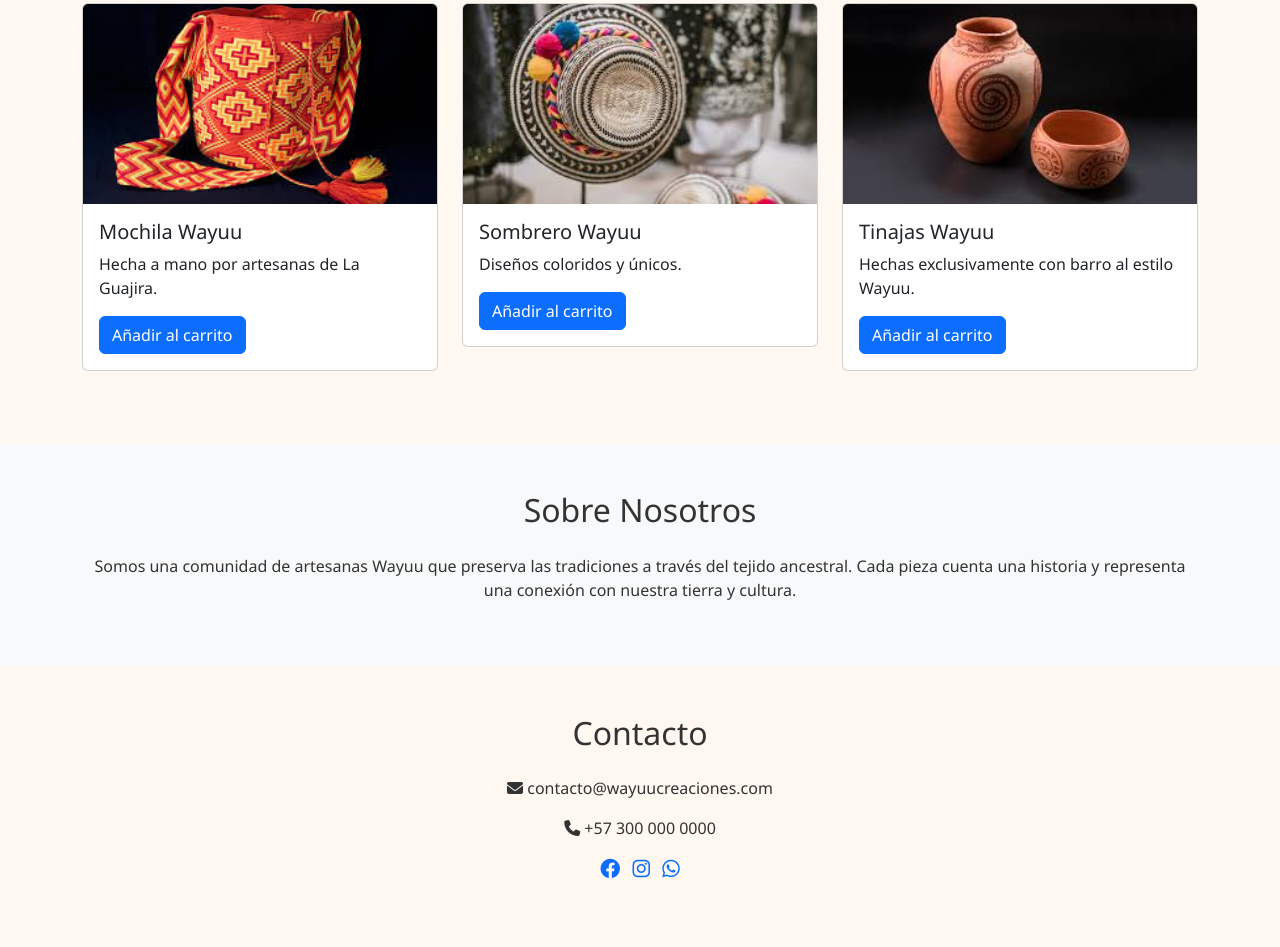
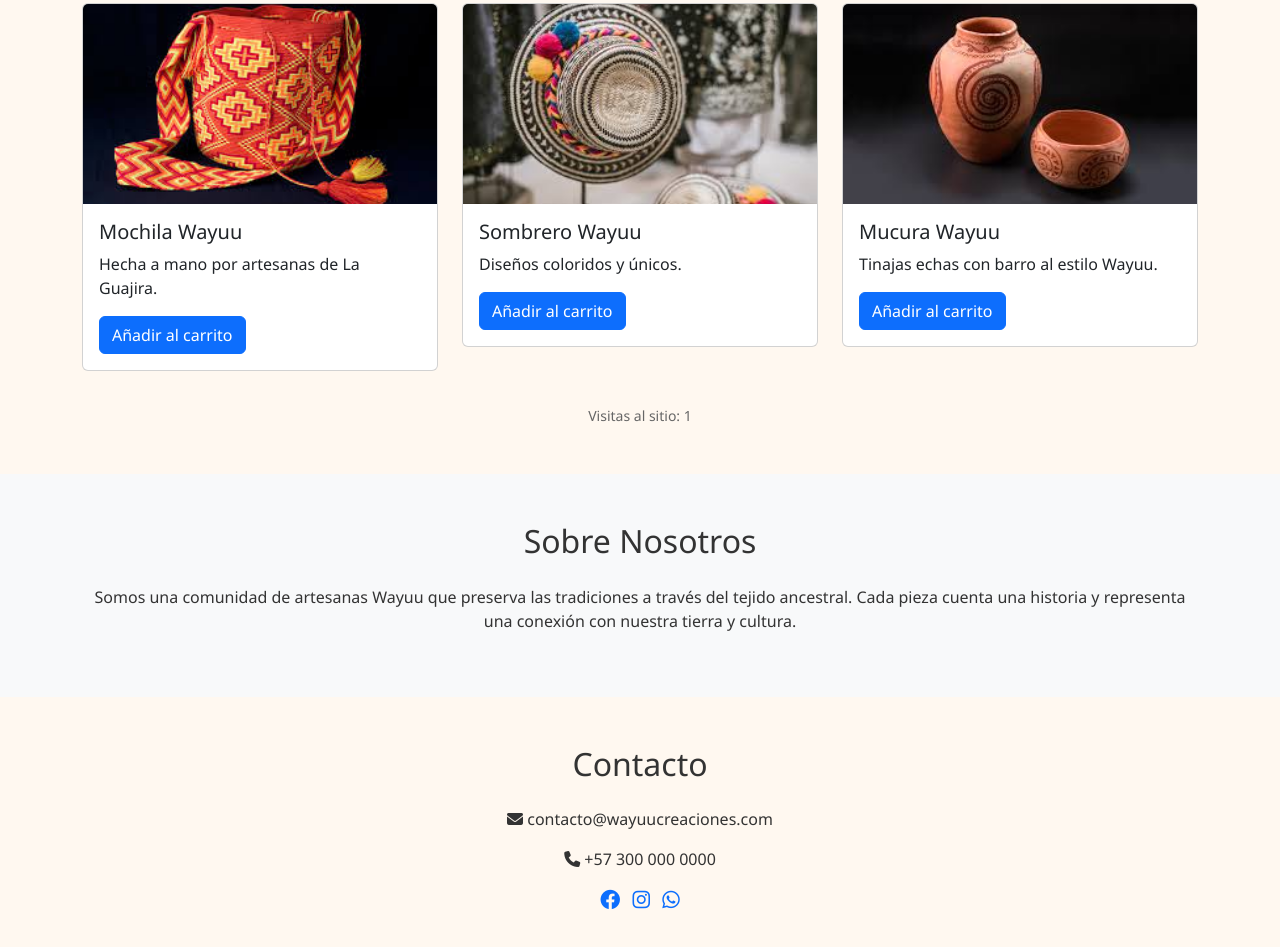
Before and after one commit to safedo40919/Pagina_Wayuu, a plain HTML site: page index.html in a window 1280 px wide. Shown: the part 803-1750 px from the top of the page. Drawn offline with nearby package versions, Linux system fonts and the light colour scheme.

Commit message:
actualizacion

```diff
--- a/index.html
+++ b/index.html
@@ -1,6 +1,5 @@
 <!DOCTYPE html>
 <html lang="es">
-
 <head>
     <meta charset="UTF-8">
     <meta name="viewport" content="width=device-width, initial-scale=1.0">
@@ -13,22 +12,17 @@
             --color-secondary: #F9C80E;
             --color-accent: #FF6F61;
         }
-
         body {
             background-color: #fff8f0;
             color: #333;
             font-family: 'Segoe UI', Tahoma, Geneva, Verdana, sans-serif;
         }
-
         .navbar {
             background-color: var(--color-primary);
         }
-
-        .navbar-brand,
-        .nav-link {
+        .navbar-brand, .nav-link {
             color: white !important;
         }
-
         .hero-section {
             background: url('https://images.unsplash.com/photo-1615903494117-47b06d40e28e') center/cover no-repeat;
             height: 80vh;
@@ -36,18 +30,15 @@
             align-items: center;
             justify-content: center;
             color: white;
-            text-shadow: 2px 2px 5px rgba(0, 0, 0, 0.6);
+            text-shadow: 2px 2px 5px rgba(0,0,0,0.6);
         }
-
         .hero-section h1 {
             font-size: 3rem;
         }
-
         .product-card img {
             height: 200px;
             object-fit: cover;
         }
-
         .cart {
             position: fixed;
             top: 80px;
@@ -59,22 +50,24 @@
             z-index: 1000;
             display: none;
         }
-
         .cart h5 {
             margin-bottom: 10px;
         }
-
         .cart-item {
             font-size: 14px;
         }
-
         .btn-cart {
             background-color: var(--color-accent);
             color: white;
         }
+        .contador-visitas {
+            font-size: 14px;
+            color: #666;
+            text-align: center;
+            margin-top: 10px;
+        }
     </style>
 </head>
-
 <body>
     <nav class="navbar navbar-expand-lg">
         <div class="container">
@@ -87,8 +80,7 @@
                     <li class="nav-item"><a class="nav-link" href="#productos">Productos</a></li>
                     <li class="nav-item"><a class="nav-link" href="#nosotros">Nosotros</a></li>
                     <li class="nav-item"><a class="nav-link" href="#contacto">Contacto</a></li>
-                    <li class="nav-item"><button class="btn btn-cart ms-2" onclick="toggleCart()"><i
-                                class="fas fa-shopping-cart"></i> Carrito (<span id="cart-count">0</span>)</button></li>
+                    <li class="nav-item"><button class="btn btn-cart ms-2" onclick="toggleCart()"><i class="fas fa-shopping-cart"></i> Carrito (<span id="cart-count">0</span>)</button></li>
                 </ul>
             </div>
         </div>
@@ -114,40 +106,37 @@
             <div class="row">
                 <div class="col-md-4 mb-4">
                     <div class="card product-card">
-                        <img src="Imagenes/mochila.jpeg" class="card-img-top"
-                            alt="Mochila Wayuu">
+                        <img src="Imagenes/mochila.jpeg" class="card-img-top" alt="Mochila Wayuu">
                         <div class="card-body">
                             <h5 class="card-title">Mochila Wayuu</h5>
                             <p class="card-text">Hecha a mano por artesanas de La Guajira.</p>
-                            <button class="btn btn-primary" onclick="addToCart('Mochila Wayuu', 120000)">Añadir al
-                                carrito</button>
+                            <button class="btn btn-primary" onclick="addToCart('Mochila Wayuu', 120000)">Añadir al carrito</button>
                         </div>
                     </div>
                 </div>
                 <div class="col-md-4 mb-4">
                     <div class="card product-card">
-                        <img src="Imagenes/images (1).jpeg" class="card-img-top"
-                            alt="Pulsera Wayuu">
+                        <img src="Imagenes/images (1).jpeg" class="card-img-top" alt="Pulsera Wayuu">
                         <div class="card-body">
                             <h5 class="card-title">Sombrero Wayuu</h5>
                             <p class="card-text">Diseños coloridos y únicos.</p>
-                            <button class="btn btn-primary" onclick="addToCart('Pulsera Wayuu', 25000)">Añadir al
-                                carrito</button>
+                            <button class="btn btn-primary" onclick="addToCart('Pulsera Wayuu', 25000)">Añadir al carrito</button>
                         </div>
                     </div>
                 </div>
                 <div class="col-md-4 mb-4">
                     <div class="card product-card">
-                        <img src="Imagenes/images.jpeg" class="card-img-top"
-                            alt="Hamaca Wayuu">
+                        <img src="Imagenes/images.jpeg" class="card-img-top" alt="Hamaca Wayuu">
                         <div class="card-body">
-                            <h5 class="card-title">Tinajas Wayuu</h5>
-                            <p class="card-text">Hechas exclusivamente con barro al estilo Wayuu.</p>
-                            <button class="btn btn-primary" onclick="addToCart('Hamaca Wayuu', 180000)">Añadir al
-                                carrito</button>
+                            <h5 class="card-title">Mucura Wayuu</h5>
+                            <p class="card-text">Tinajas echas con barro al estilo Wayuu.</p>
+                            <button class="btn btn-primary" onclick="addToCart('Hamaca Wayuu', 180000)">Añadir al carrito</button>
                         </div>
                     </div>
                 </div>
+            </div>
+            <div class="contador-visitas">
+                Visitas al sitio: <span id="visit-count">0</span>
             </div>
         </div>
     </section>
@@ -155,9 +144,7 @@
     <section id="nosotros" class="bg-light py-5">
         <div class="container">
             <h2 class="text-center mb-4">Sobre Nosotros</h2>
-            <p class="text-center">Somos una comunidad de artesanas Wayuu que preserva las tradiciones a través del
-                tejido ancestral. Cada pieza cuenta una historia y representa una conexión con nuestra tierra y cultura.
-            </p>
+            <p class="text-center">Somos una comunidad de artesanas Wayuu que preserva las tradiciones a través del tejido ancestral. Cada pieza cuenta una historia y representa una conexión con nuestra tierra y cultura.</p>
         </div>
     </section>
 
@@ -210,8 +197,21 @@
             cart.length = 0;
             updateCart();
         }
+
+        // Contador de visitas con localStorage
+        function countVisits() {
+            let visits = localStorage.getItem('visitCount');
+            if (!visits) visits = 0;
+            visits++;
+            localStorage.setItem('visitCount', visits);
+            document.getElementById('visit-count').textContent = visits;
+        }
+
+        // Llamar al contador de visitas al cargar la página
+        window.onload = function () {
+            countVisits();
+        }
     </script>
     <script src="https://cdn.jsdelivr.net/npm/bootstrap@5.3.0/dist/js/bootstrap.bundle.min.js"></script>
 </body>
-
 </html>
```
Also changed, not shown: link gitHub.txt (added).
